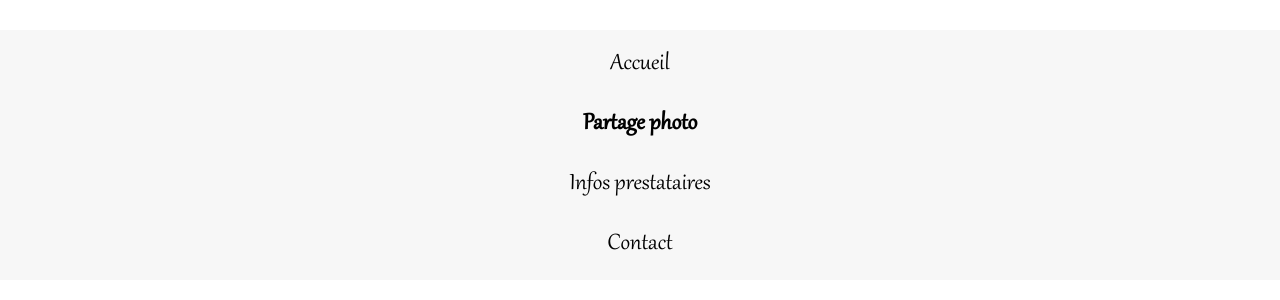
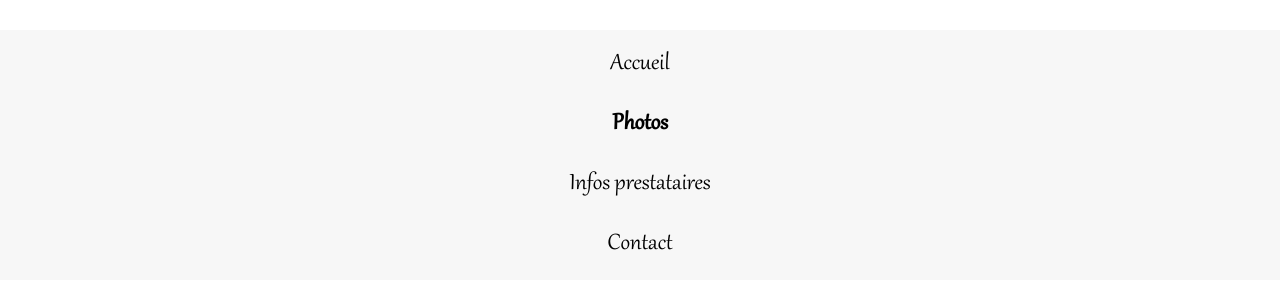
Before and after one commit to Germinal-A/Site-du-Mariage-de-Julia-et-Germain, a Jekyll site: the page built from photo.md, in a window 1280 px wide. Shown: the part 692-992 px from the top of the page. Built offline with Jekyll 4.4.1, drawn with Linux system fonts in a browser that asks for light colours.

Commit message:
Update photo.md

```diff
--- a/photo.md
+++ b/photo.md
@@ -1,7 +1,7 @@
 ---
 layout: default
 center_everything: 0
-title: "Partage photo"
+title: "Photos"
 weight: 2
 ---
 
```
